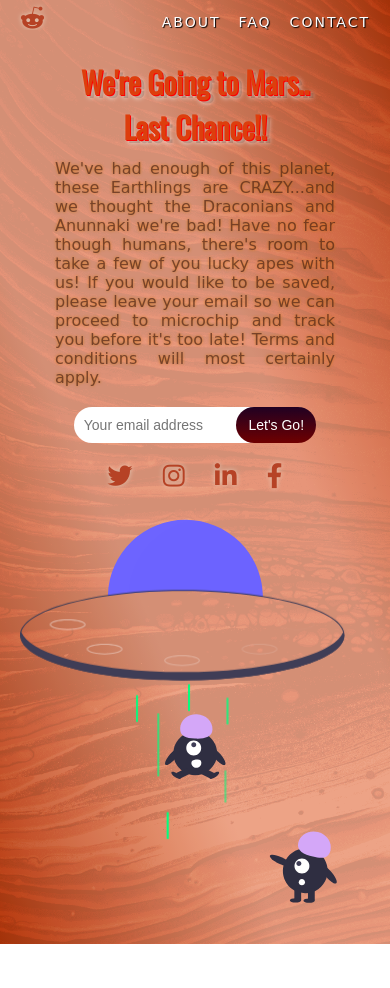
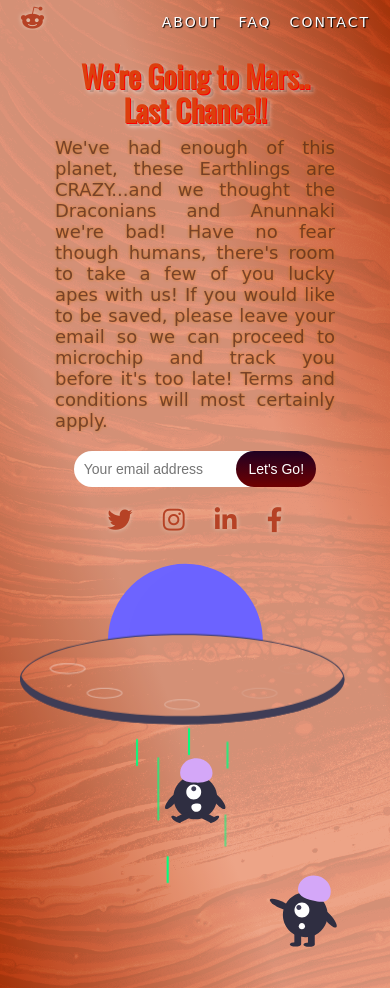
Before and after one commit to BrettFlavin/ResponsiveWeb-AnimatedSVG, a plain HTML site: page index.html in a window 390 px wide. Before the commit the page ends 944 px from the top, so only its background shows below. Drawn offline with nearby package versions, Linux system fonts and the light colour scheme; a web font is replaced by a local one.

Commit message:
added media-query changed font sizes etc

```diff
--- a/styles.css
+++ b/styles.css
@@ -132,6 +132,7 @@ i.fas, i.fab {
   flex-direction: column;
   align-items: flex-start;
   justify-content: flex-start;
+  width: calc(100%-400px);
 }
 
 .content-details>h1 {
@@ -148,7 +149,7 @@ i.fas, i.fab {
   color: rgba(78, 36, 25, 0.692);
   text-shadow: 0px 0px 3px rgba(202, 115, 2, 0.747);
   text-align: justify;
-  justify-content: center;
+  text-justify: distribute;
   margin: 2rem auto;
 }
 
@@ -212,7 +213,9 @@ i.fas, i.fab {
   flex-direction: column;
   align-items: center;
   justify-content: center;
+  min-width: 400px;
   width: 100%;
+  height: auto;
 }
 
 /* SVG has #ids to animate aliens, beams, lights and saucer*/
@@ -332,22 +335,27 @@ i.fas, i.fab {
 
 /* layout for screens less than 550px */
 
-@media screen and (max-width: 580px) {
+@media screen and (max-width: 870px) {
   .content-details>h1 {
-    font-size: 3.5rem;
+    font-size: 3.8rem;
   }
   .content-details>p {
-    font-size: 1.6rem;
+    font-size: 1.8rem;
   }
   .email input {
     font-size: 1.4rem;
   }
-  .email-btn {}
+  .image-group {
+    min-width: 300px;
+  }
+  i.fas, i.fab {
+    font-size: 2.5rem;
+  }
 }
 
-/* layout for screens less than 490px */
+/* layout for screens less than 540px */
 
-@media screen and (max-width: 490px) {
+@media screen and (max-width: 540px) {
   .nav {
     height: 3rem;
   }
@@ -367,16 +375,14 @@ i.fas, i.fab {
     align-items: center;
     justify-content: center;
   }
+  .content-details h1{
+    font-size: 3rem;
+    line-height: 3.4rem;
+  }
   .content-details>p {
+    font-size: 1.6;
     margin: 0 0 1rem 0;
     padding: 1rem 3.5rem;
-  }
-  .content-details>h1 {
-    font-size: 3rem;
-    text-align: center;
-  }
-  i.fas, i.fab {
-    font-size: 2.5rem;
   }
   .email input {
     font-size: 1.4rem;
```
